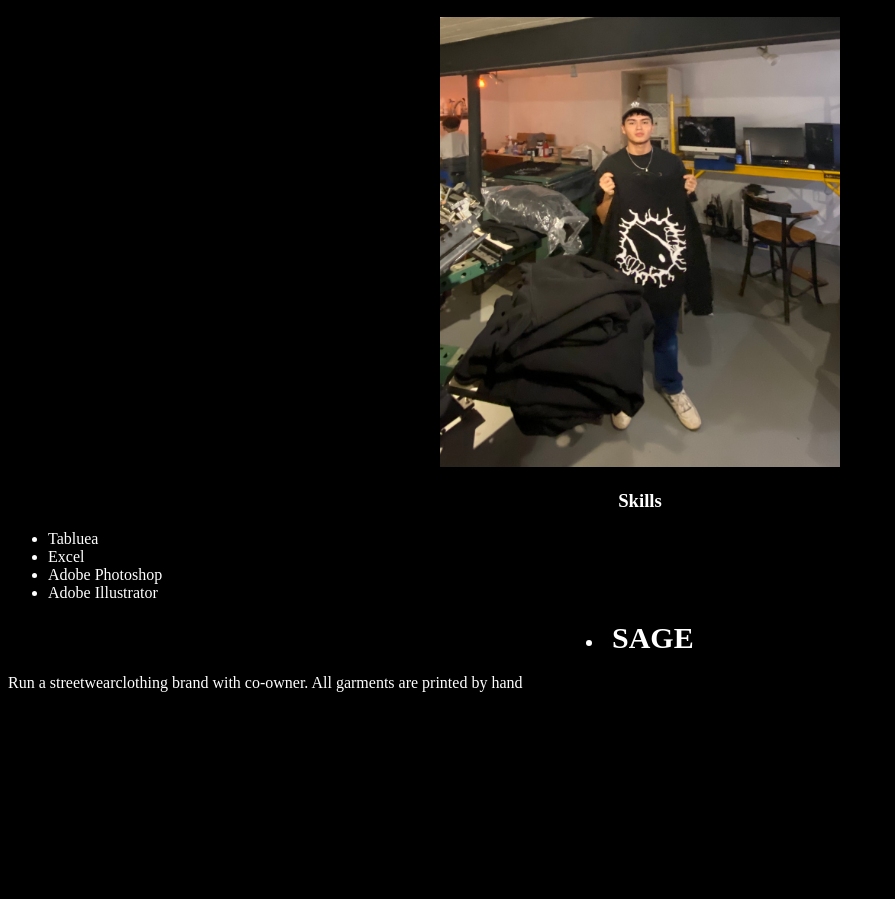
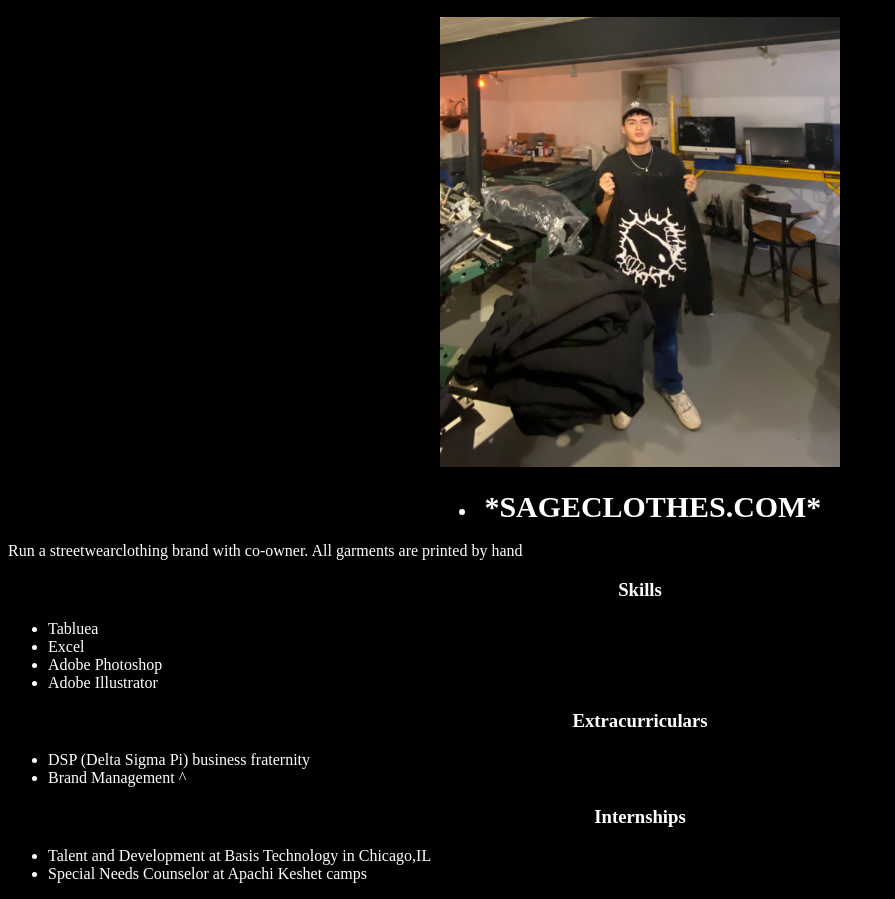
Before and after one commit to sotoalex/sotoalex.github.io, a plain HTML site: page resume.html in a window 1280 px wide. Shown: the part 156-1055 px from the top of the page, without its empty margins (0-895 px from the left). Before the commit the page ends 864 px from the top, so only its background shows below. Drawn offline with Linux system fonts and the light colour scheme.

Commit message:
update 6

```diff
--- a/resume.html
+++ b/resume.html
@@ -29,8 +29,12 @@
     color: #fff;
   }
   ul{
-    color: #fff
+    color: #fff;
   }
+}
+  h4{
+    color: #ffffff;
+}
       </style>
         </head>
         <body>
@@ -50,6 +54,9 @@
           height="450"
           >
           </center>
+          <center><h3>
+              <li class="nav"><a href="https://sageclothes.com">*SAGECLOTHES.COM*</a></li> </h3></center>
+          <p>Run a streetwearclothing brand with co-owner. All garments are printed by hand</p>
         <center><h3>Skills</h3></center>
           <ul>
             <li>Tabluea</li>
@@ -57,8 +64,15 @@
             <li>Adobe Photoshop</li>
             <li>Adobe Illustrator</li>
           </ul>
-          <center><h3>
-              <li class="nav"><a href="https://sageclothes.com">SAGE</a></li> </h3></center>
-          <p>Run a streetwearclothing brand with co-owner. All garments are printed by hand</p>
+        <center><h3>Extracurriculars</h3></center>
+        <ul>
+          <li>DSP (Delta Sigma Pi) business fraternity</li>
+          <li>Brand Management ^</li>
+      </ul>
+      <center><h3>Internships</h3></center>
+      <ul>
+        <li>Talent and Development at Basis Technology in Chicago,IL</li>
+        <li>Special Needs Counselor at Apachi Keshet camps</li>
+      </ul>
         </body>
       </html>
```
